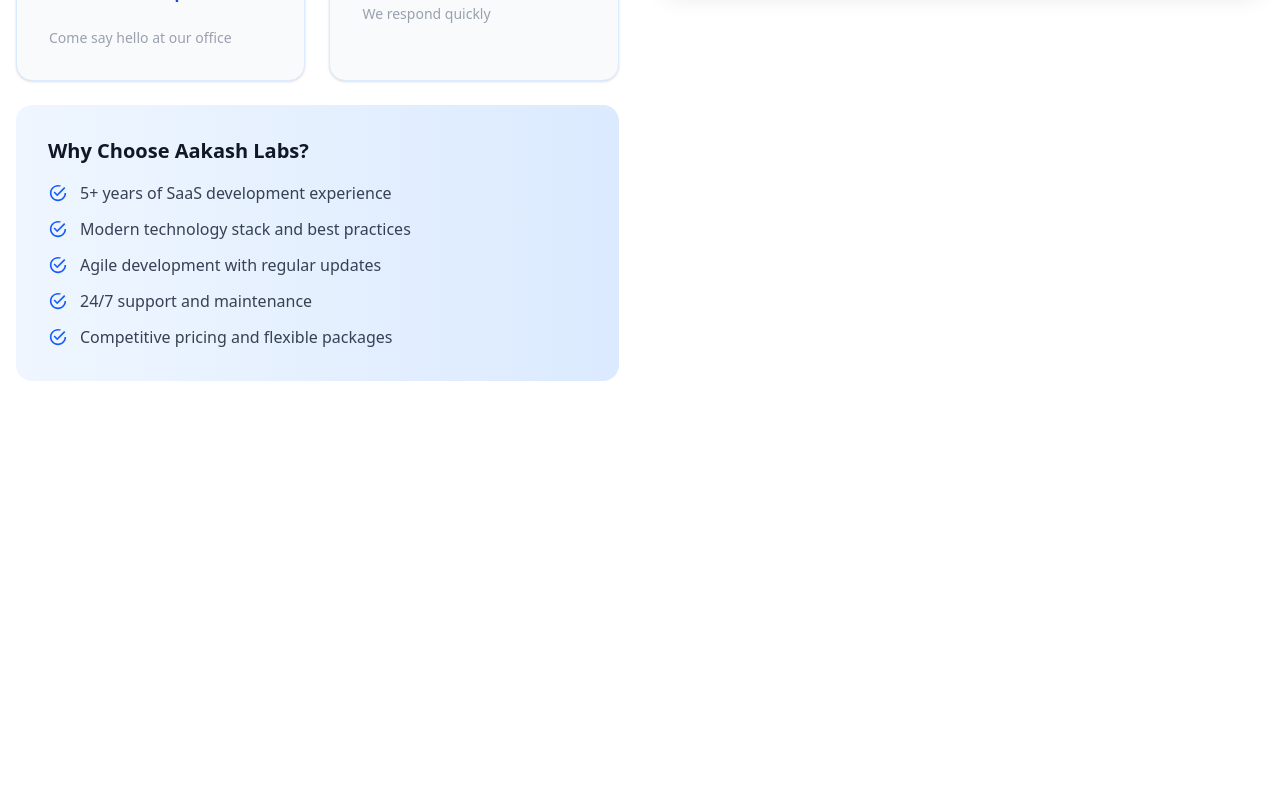
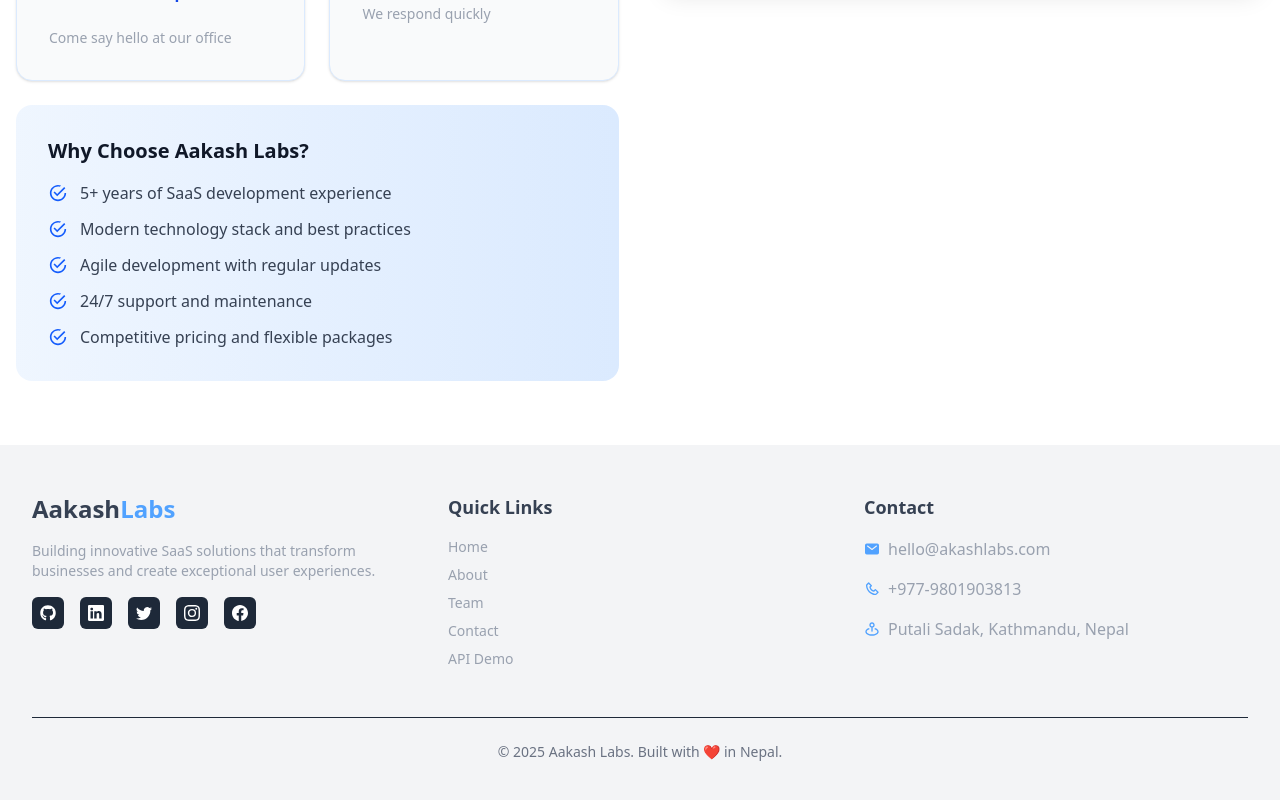
Before and after one commit to aryansaud-80/AakashGroupAssesment, a React (Vite) app: page / in a window 1280 px wide. Shown: the part 3089-3889 px from the top of the page. Before the commit the page ends 3494 px from the top, so only its background shows below. Built offline with nearby package versions, Linux system fonts and the light colour scheme.

Commit message:
Created footer

```diff
--- /dev/null
+++ b/src/components/Footer/Footer.jsx
@@ -0,0 +1,81 @@
+import { BiMapPin, BiPhone } from 'react-icons/bi';
+import { IoMail } from 'react-icons/io5';
+import {
+  BsFacebook,
+  BsInstagram,
+  BsLinkedin,
+  BsTwitter,
+} from 'react-icons/bs';
+import { FaGithub } from 'react-icons/fa6';
+
+const socialLinks = [
+  { icon: FaGithub, href: 'https://github.com/akashlabs' },
+  { icon: BsLinkedin, href: 'https://linkedin.com/company/akashlabs' },
+  { icon: BsTwitter, href: 'https://twitter.com/akashlabs' },
+  { icon: BsInstagram, href: 'https://instagram.com/akashlabs' },
+  { icon: BsFacebook, href: 'https://facebook.com/akashlabs' },
+];
+
+export default function Footer() {
+  return (
+    <footer className="bg-gray-100 text-gray-700 py-12">
+      <div className="max-w-7xl mx-auto px-4 sm:px-6 lg:px-8 space-y-12">
+        <div className="grid grid-cols-1 md:grid-cols-3 gap-8">
+          <div className="space-y-4">
+            <h2 className="text-2xl font-bold">
+              Aakash<span className="text-blue-400">Labs</span>
+            </h2>
+            <p className="text-gray-400 text-sm max-w-sm">
+              Building innovative SaaS solutions that transform businesses and
+              create exceptional user experiences.
+            </p>
+            <div className="flex space-x-4 text-white">
+              {socialLinks.map(({ icon: Icon, href }, index) => (
+                <a
+                  key={index}
+                  href={href}
+                  target="_blank"
+                  rel="noopener noreferrer"
+                  className="p-2 bg-gray-800 hover:bg-gray-700 rounded-md"
+                >
+                  <Icon className="w-4 h-4" />
+                </a>
+              ))}
+            </div>
+          </div>
+
+          <div>
+            <h3 className="text-lg font-semibold mb-4">Quick Links</h3>
+            <ul className="space-y-2 text-sm text-gray-400">
+              <li><a href="#">Home</a></li>
+              <li><a href="#about">About</a></li>
+              <li><a href="#team">Team</a></li>
+              <li><a href="#contact">Contact</a></li>
+              <li><a href="/api-demo">API Demo</a></li>
+            </ul>
+          </div>
+
+          <div className="space-y-4">
+            <h3 className="text-lg font-semibold">Contact</h3>
+            <div className="flex items-center space-x-2 text-gray-400">
+              <IoMail className="text-blue-400" />
+              <span>hello@akashlabs.com</span>
+            </div>
+            <div className="flex items-center space-x-2 text-gray-400">
+              <BiPhone className="text-blue-400" />
+              <span>+977-9801903813</span>
+            </div>
+            <div className="flex items-center space-x-2 text-gray-400">
+              <BiMapPin className="text-blue-400" />
+              <span>Putali Sadak, Kathmandu, Nepal</span>
+            </div>
+          </div>
+        </div>
+
+        <div className="border-t border-gray-800 pt-6 text-center text-sm text-gray-500">
+          © {new Date().getFullYear()} Aakash Labs. Built with ❤️ in Nepal.
+        </div>
+      </div>
+    </footer>
+  );
+}
--- a/src/pages/Home.jsx
+++ b/src/pages/Home.jsx
@@ -3,6 +3,7 @@
 import Contact from '../components/Contact/Contact';
 import Navbar from '../components/Nav/Navbar';
 import Team from '../components/Team/Team';
+import Footer from '../components/Footer/Footer';
 
 const Home = () => {
   return (
@@ -25,6 +26,7 @@
         <AboutUs />
         <Team />
         <Contact />
+        <Footer />
       </div>
     </>
   );
```
Also changed, not shown: src/components/Footer.jsx (deleted).
